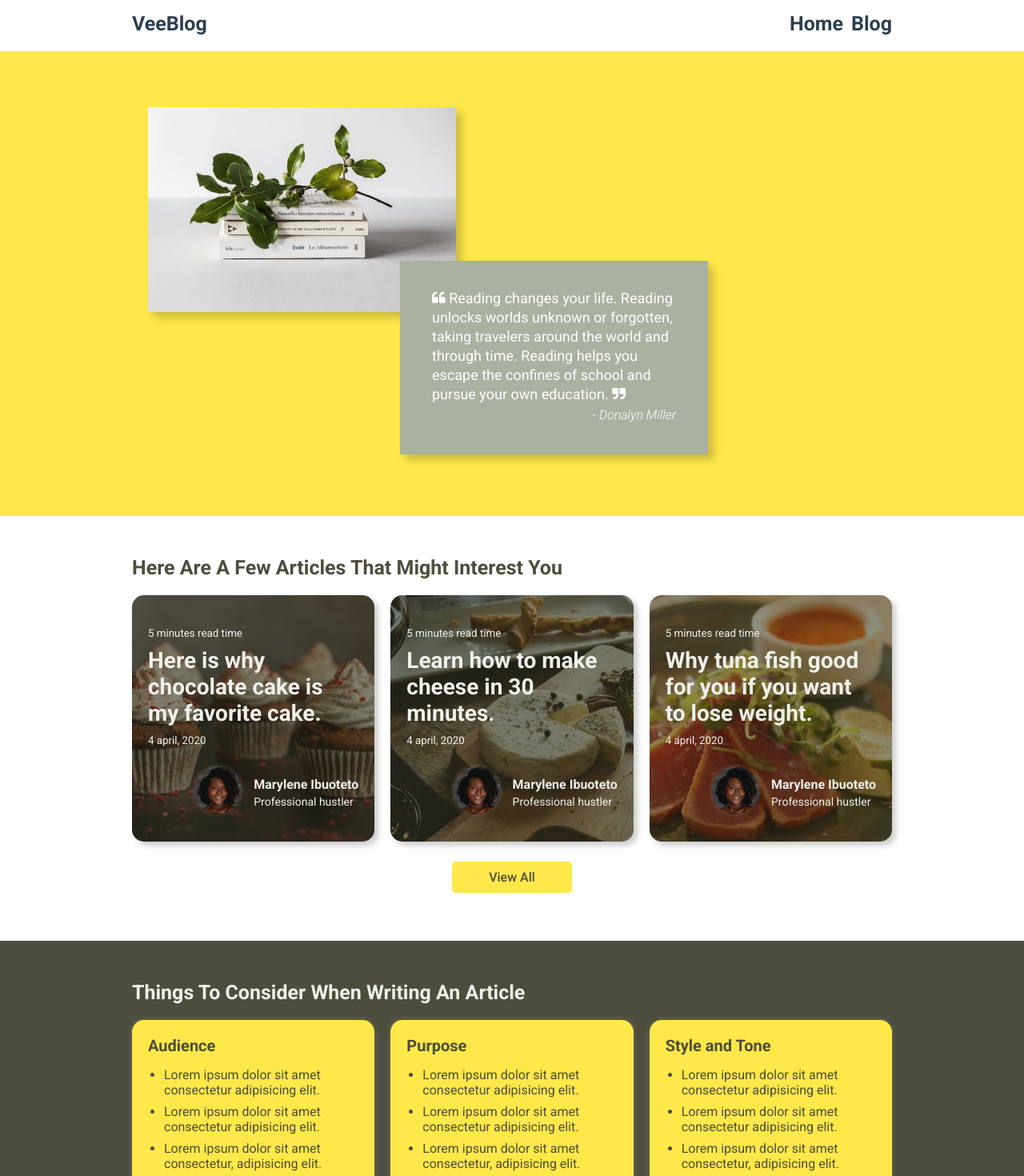
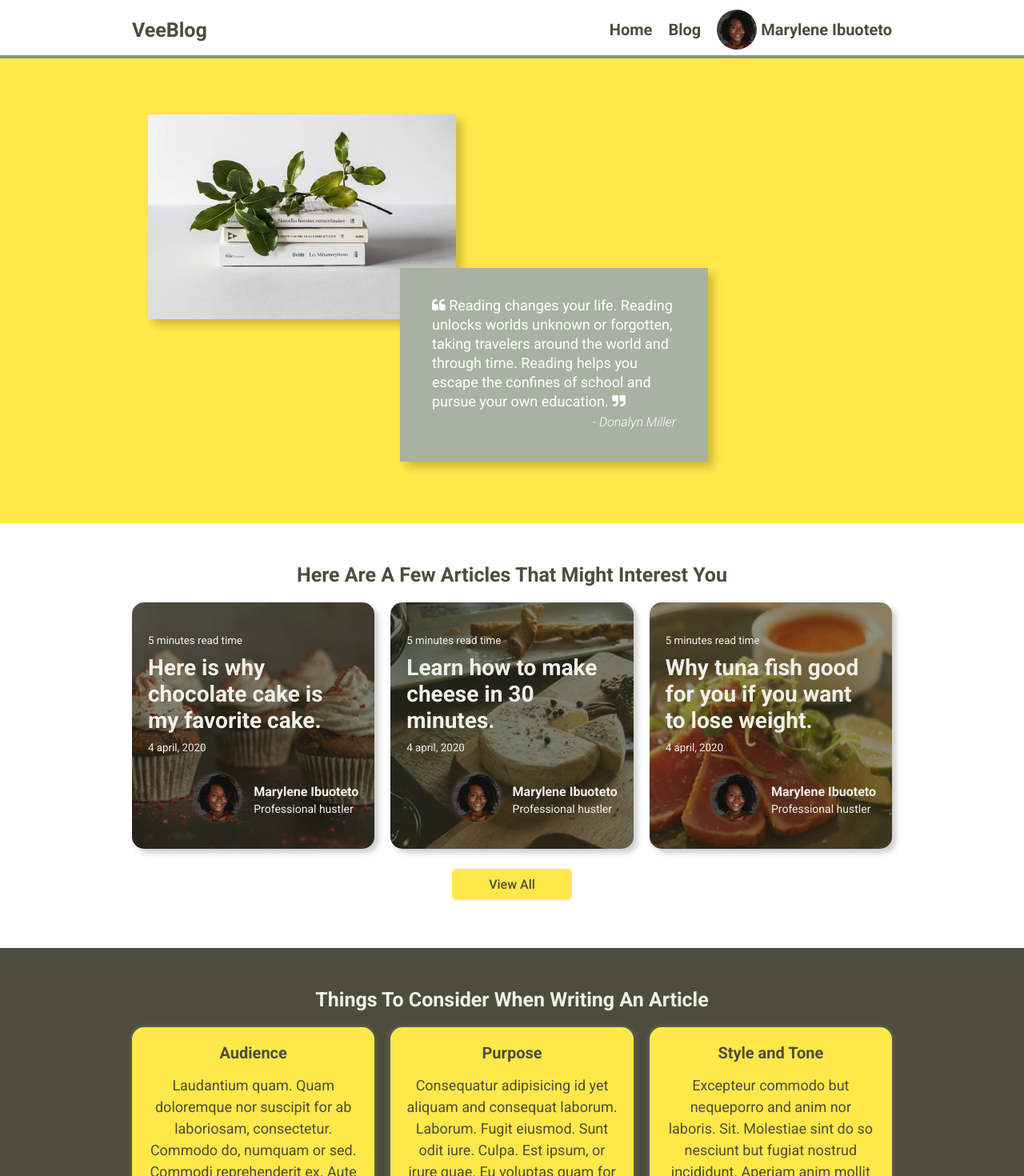
Before and after one commit to veedahv/my-blog, a Vue app: page / in a window 1280 px wide. Shown: the top 1470 px of the page at 80% size. Built offline with nearby package versions, Linux system fonts and the light colour scheme.

Commit message:
new commit

```diff
--- a/src/App.vue
+++ b/src/App.vue
@@ -2,14 +2,15 @@
   <div id="body">
     <div class="nav" id="nav">
       <div class="nav-container">
-      <div class="nav-body">
-        <router-link to="/">VeeBlog</router-link>
-        <div class="nav-links">
+        <div class="nav-body">
+          <router-link to="/" class="logo">VeeBlog</router-link>
+          <!-- <div class="nav-links">
           <router-link to="/">Home</router-link>
           <router-link to="/blog">Blog</router-link>
+        </div> -->
+          <navigation></navigation>
         </div>
       </div>
-    </div>
     </div>
     <router-view />
     <footer>
@@ -24,6 +25,37 @@
     </footer>
   </div>
 </template>
+
+
+<script>
+import Navigation from "@/components/Navigation.vue";
+
+export default {
+  // name: "Home",
+  components: {
+    Navigation,
+  },
+  // data() {
+  //   return {
+  //     HomeTipsArr: tipsInfo,
+  //     HomeCardsArr: articleInfo,
+  //     HomeBlogCards: [],
+  //   };
+  // },
+  // mounted() {
+  //   (this.HomeBlogCards = this.HomeCardsArr.slice(0, 3)),
+  //     // (this.HomeBlogCards = this.HomeCardsArr.slice(0, 4)),
+  //     console.log(this.HomeBlogCards);
+  // },
+  // computed: {},
+  // data() {
+  //   return {
+  //     // posts: [],
+  //     postsArr: articleInfo,
+  //   };
+  // },
+};
+</script>
 
 <style>
 /* :root {
@@ -64,7 +96,11 @@
 .nav-container {
   max-width: 1000px;
   margin: 0px auto;
-  padding: 10px 25px;
+  padding: 7px 25px;
+}
+.logo {
+  font-size: 25px;
+  font-weight: 700;
 }
 .body-container {
   max-width: 1000px;
@@ -82,6 +118,7 @@ a {
   /* display: flex; */
   justify-content: space-between;
   align-items: center;
+  border-bottom: 4px solid var(--tertiary-color);
 }
 .nav-body {
   display: flex;
@@ -89,21 +126,6 @@ a {
   align-items: center;
 }
 
-#nav a {
-  font-weight: bold;
-  color: #2c3e50;
-  text-decoration: none;
-  font-size: 25px;
-}
-
-.nav-links > * {
-  margin-left: 10px;
-}
-
-#nav .portfolio {
-  font-size: 18px;
-}
-
 /* #nav a.router-link-exact-active {
   color: #42b983;
 } */
--- a/src/components/HomeBlogCard .vue
+++ b/src/components/HomeBlogCard .vue
@@ -1,5 +1,4 @@
 <template>
-  <!-- <div class="post"> -->
   <div
     class="post"
     :style="{
@@ -9,13 +8,6 @@
         ')',
     }"
   >
-    <!-- <div class="post" :style="{backgroundImage: 'url(`@/assets/images/blog-img/${post.urlToImage}.jpg`)'}"> -->
-    <!-- <div class="img-box">
-      <img
-        :src="require(`@/assets/images/blog-img/${post.urlToImage}.jpg`)"
-        class="post-img"
-      />
-    </div> -->
     <div class="txt-box">
       <small class="time-info">{{ post.readTime }} read time </small>
       <router-link
@@ -44,39 +36,8 @@
           <h4 class="authorProf">{{ post.authorProf }}</h4>
         </div>
       </div>
-      <!-- <p class="post-info">{{ post.dscription }}</p> -->
-      <!-- <p class="post-info" v-for="content in post.contents" :key="content">
-        {{ content.contentTxt }}
-      </p> -->
-      <!-- <router-link
-        :to="{
-          name: 'BlogContent',
-          params: {
-            id: post.title,
-            description: post.description,
-            contents: contentsObj,
-            author: post.author,
-            urlToImage: post.urlToImage,
-          },
-        }"
-      >
-        <p class="post-info">{{ post.description }}</p></router-link
-      > -->
-      <!-- <router-link
-        :to="{
-          name: 'BlogContent',
-          params: {
-            id: post.title,
-            post: postsObj,
-          },
-        }"
-      >
-        <p class="post-info">{{ post.description }}</p></router-link
-      > -->
-      <!-- contents: post.contents, -->
     </div>
   </div>
-  <!--item-->
 </template>
 
 <script>
@@ -84,16 +45,9 @@ export default {
   props: ["post"],
   data() {
     return {
-      // contentsObj: this.post.contents,
       contentsObj: JSON.stringify(this.post.contents),
       postsObj: JSON.stringify(this.post),
-      // contentsObj: JSON.parse(this.post.contents),
     };
-  },
-  mounted() {
-    // console.log(this.contents);
-    // console.log(this.contentsObj);
-    // console.log(JSON.stringify(this.contentsObj));
   },
 };
 </script>
@@ -101,15 +55,10 @@ export default {
 <style scoped>
 .post {
   display: flex;
-  /* flex-direction: column-reverse; */
   align-items: flex-start;
   justify-content: space-between;
-  /* background: var(--light-a-color) center center no-repeat; */
-  /* background: var(--sec-a-color) center center no-repeat; */
   background: var(--sec-color) center center no-repeat;
   background-blend-mode: soft-light;
-  /* background-image: url('require(`@/assets/images/blog-img/${post.urlToImage}.jpg`)'); */
-  /* color: var(--white-color); */
   color: var(--light-color);
   height: 100%;
   padding: 20px;
@@ -120,16 +69,9 @@ export default {
   text-decoration: none;
   color: inherit;
 }
-/* .post > .img-box {
-  flex-basis: 44%;
-} */
 .post > .txt-box {
   padding-top: 10px;
-  /* flex-basis: 52%; */
 }
-/* .txt-box {
-  max-width: 400px;
-} */
 .post-title {
   font-size: 28px;
   font-weight: 700;
@@ -155,23 +97,15 @@ export default {
 }
 .author {
   font-size: 16px;
-  /* margin-top: 4px; */
   margin-bottom: 4px;
 }
 .authorProf {
   font-size: 14px;
   font-weight: 400;
-  /* margin-top: 4px; */
-  /* margin-bottom: 4px; */
 }
 .time-info {
   margin-top: 10px;
   margin-bottom: 10px;
   display: inline-block;
 }
-/* @media only screen and (max-width: 567px) {
-  .post {
-    flex-direction: column;
-  }
-} */
 </style>
--- a/src/components/HomeTipCard.vue
+++ b/src/components/HomeTipCard.vue
@@ -1,14 +1,10 @@
 <template>
-  <!-- <div class="post"> -->
   <div class="tip">
     <div class="txt-box">
         <h2 class="tip-title">{{ tip.title }}</h2>
-      <!-- <div class="time-info-box">
-        <small class="time-info">{{}}</small>
-      </div> -->
       <div class="tip-box">
         <ul class="tip-ul">
-          <li class="tip-txt" v-for="content in tip.contents" :key="content">{{ content }}</li>
+          <li class="tip-txt">{{ tip.contents }}</li>
         </ul>
       </div>
     </div>
@@ -33,32 +29,26 @@ export default {
 
 <style scoped>
 .tip {
-  /* display: flex; */
-  /* flex-direction: column-reverse; */
-  /* align-items: flex-start; */
-  /* justify-content: space-between; */
-  /* background: var(--light-color); */
   background: var(--primay-color);
   color: var(--sec-color);
   height: 100%;
   padding: 20px;
   border-radius: 15px;
+  text-align: center;
   box-shadow: 0 0 7px rgba(255, 255, 255, 0.2);
 }
-/* .txt-box {
-  max-width: 400px;
-} */
 .tip-ul {
-  margin-left: 20px;
   margin-top: 15px;
+  list-style: none;
 }
 .tip-title {
   font-size: 20px;
   font-weight: 700;
 }
 .tip-txt {
-  font-size: 16px;
+  font-size: 18px;
   margin-bottom: 8px;
+  line-height: 1.5;
 }
 .time-info {
   margin-top: 10px;
--- /dev/null
+++ b/src/components/Navigation.vue
@@ -0,0 +1,61 @@
+<template>
+  <div class="navigation">
+        <div class="nav-links">
+          <router-link to="/">Home</router-link>
+          <router-link to="/blog">Blog</router-link>
+          <div class="nav-authour-box">
+          <img
+            :src="require(`@/assets/images/author-img/blog-author.jpg`)"
+            class="nav-author-img"
+          />
+          <p class="nav-author">Marylene Ibuoteto</p>
+          </div>
+        </div>
+  </div>
+</template>
+
+<script>
+export default {
+  // props: ["post"],
+  // data() {
+  //   return {
+  //     // contentsObj: this.post.contents,
+  //     contentsObj: JSON.stringify(this.post.contents),
+  //     postsObj: JSON.stringify(this.post),
+  //     // contentsObj: JSON.parse(this.post.contents),
+  //   };
+  // },
+  mounted() {
+    // console.log(this.contents);
+    // console.log(this.contentsObj);
+    // console.log(JSON.stringify(this.contentsObj));
+  },
+};
+</script>
+
+<style scoped>
+.nav-authour-box,
+.nav-links {
+  /* padding: 10px 5px; */
+  display: flex;
+  /* justify-content: space-between; */
+  align-items: center;
+}
+.nav-links > * {
+  margin-left: 20px;
+  font-size: 20px;
+  /* font-weight: 500; */
+  /* font-weight: bolder; */
+  font-weight: bold;
+}
+.nav-author-img {
+  width: 50px;
+  border-radius: 50%;
+  margin-right: 5px;
+}
+/* @media only screen and (max-width: 567px) {
+  .post {
+    flex-direction: column;
+  }
+} */
+</style>
--- a/src/components/Slider.vue
+++ b/src/components/Slider.vue
@@ -1,14 +1,8 @@
 <template>
   <div class="slider">
-
-    <div class='carousel-view'>
-    <transition-group
-      class='carousel'
-      tag="div">
-      <div
-        v-for="slide in slides"
-        class='slide'
-        :key="slide.id">
+    <div class="carousel-view">
+      <transition-group class="carousel" tag="div">
+        <div v-for="slide in slides" class="slide" :key="slide.id">
           <div class="quote-box">
             <p class="home-quote">
               <i class="fa fa-quote-left"></i> {{ slide.quote }}
@@ -18,87 +12,77 @@
               <em class=""> - {{ slide.author }}</em>
             </div>
           </div>
-        <!-- <h4> {{ slide.title }} </h4> -->
         </div>
       </transition-group>
-    <div class='carousel-controls'>
-      <button class='carousel-controls__button' @click="previous"><i class="fa fa-long-arrow-left" aria-hidden="true"></i></button>
-      <button class='carousel-controls__button' @click="next"><i class="fa fa-long-arrow-right" aria-hidden="true"></i></button>
+      <div class="carousel-controls">
+        <button class="carousel-controls__button" @click="previous">
+          <i class="fa fa-long-arrow-left" aria-hidden="true"></i>
+        </button>
+        <button class="carousel-controls__button" @click="next">
+          <i class="fa fa-long-arrow-right" aria-hidden="true"></i>
+        </button>
       </div>
     </div>
   </div>
-  <!--item-->
 </template>
 
 <script>
 export default {
   name: "Slider",
- data () {
+  data() {
     return {
       slides: [
         {
-          title: 'I am Slide A',
           id: 1,
-          author: 'Paul Rand',
-          quote: 'You will learn most things by looking, but reading gives understanding. Reading will make you free.'
+          author: "Paul Rand",
+          quote:
+            "You will learn most things by looking, but reading gives understanding. Reading will make you free.",
         },
         {
-          title: 'I am Slide B',
           id: 2,
-          author: 'John Locke',
-          quote: 'Reading furnishes the mind only with materials of knowledge; it is thinking that makes what we read ours'
+          author: "John Locke",
+          quote:
+            "Reading furnishes the mind only with materials of knowledge; it is thinking that makes what we read ours",
         },
         {
-          title: 'I am Slide C',
           id: 3,
-          author: 'S.I. Hayakawa',
-          quote: 'It is not true that we have only one life to live; if we can read, we can live as many more lives and as many kinds of lives as we wish.'
+          author: "S.I. Hayakawa",
+          quote:
+            "It is not true that we have only one life to live; if we can read, we can live as many more lives and as many kinds of lives as we wish.",
         },
         {
-          title: 'I am Slide D',
           id: 4,
-          author: 'Joyce Carol Oates',
-          quote: 'Reading is the sole means by which we slip, involuntarily, often helplessly, into another’s skin, another’s voice, another’s soul.'
+          author: "Joyce Carol Oates",
+          quote:
+            "Reading is the sole means by which we slip, involuntarily, often helplessly, into another’s skin, another’s voice, another’s soul.",
         },
         {
-          title: 'I am Slide E',
           id: 5,
-          author: 'Naomi Shihab Nye',
-          quote: 'I love the solitude of reading. I love the deep dive into someone else’s story, the delicious ache of a last page.'
-        }
+          author: "Naomi Shihab Nye",
+          quote:
+            "I love the solitude of reading. I love the deep dive into someone else’s story, the delicious ache of a last page.",
+        },
       ],
       timer: null,
-    }
+    };
   },
   methods: {
-    next () {
-      const first = this.slides.shift()
-      this.slides = this.slides.concat(first)
+    next() {
+      const first = this.slides.shift();
+      this.slides = this.slides.concat(first);
       this.timer = null;
     },
-    previous () {
-      const last = this.slides.pop()
-      this.slides = [last].concat(this.slides)
+    previous() {
+      const last = this.slides.pop();
+      this.slides = [last].concat(this.slides);
       this.timer = null;
     },
-    startSlide: function() {
+    startSlide: function () {
       this.timer = setInterval(this.next, 5000);
     },
   },
-  // props: ["post"],
-  // data() {
-  //   return {
-  //     // contentsObj: this.post.contents,
-  //     // contentsObj: JSON.stringify(this.post.contents),
-  //     postsObj: JSON.stringify(this.post),
-  //     // contentsObj: JSON.parse(this.post.contents),
-  //   };
-  // },
   mounted() {
     this.startSlide();
-    // console.log(this.contents);
-    // console.log(this.contentsObj);
-    // console.log(JSON.stringify(this.contentsObj));
   },
 };
 </script>
@@ -117,8 +101,6 @@ export default {
   justify-content: center;
   align-items: center;
   overflow: hidden;
-
-  /* width: 24em; */
   width: 30em;
   min-height: 25em;
 }
@@ -126,7 +108,6 @@ export default {
   width: 100%;
   display: flex;
   justify-content: center;
-  /* justify-content: space-between; */
   align-items: center;
 }
 .carousel-controls__button {
@@ -134,8 +115,6 @@ export default {
   border: none;
   outline: none;
   margin: 25px;
-  /* padding: 25px; */
-  /* padding-top: 0; */
   margin-top: 0;
   font-size: 40px;
   color: var(--sec-color);
@@ -144,15 +123,12 @@ export default {
   cursor: pointer;
 }
 .slide {
-  /* flex: 0 0 30em; */
   flex: 0 0 28em;
   height: 20em;
   margin: 1em;
   display: flex;
   justify-content: center;
   align-items: center;
-  /* border: 0.1em dashed #000; */
-  /* border-radius: 50%; */
   border-radius: 15px;
   transition: transform 0.3s ease-in-out;
   background: var(--spare-color);
@@ -180,19 +156,12 @@ export default {
 }
 @media only screen and (max-width: 567px) {
   .carousel {
-  /* width: 24em; */
-  /* width: 30em; */
-  /* width: 20em; */
     width: 100%;
     min-height: 25em;
   }
   .slide {
-  /* flex: 0 0 30em; */
-  /* flex: 0 0 28em; */
-  /* flex: 0 0 18em; */
     flex: 0 0 94%;
     height: 20em;
-  /* border-radius: 50%; */
     border-radius: 15px;
     padding: 25px 30px;
   }
--- a/src/router/index.js
+++ b/src/router/index.js
@@ -22,11 +22,6 @@ const routes = [
     name: 'BlogPost',
     component: BlogPost
   },
-  // {
-  //   path: '/*',
-  //   name: 'NotFound',
-  //   component: NotFound
-  // },
   {
     path: '/:catchAll(.*)',
     name: 'NotFound',
--- a/src/tips-info.json
+++ b/src/tips-info.json
@@ -1,50 +1,26 @@
 [
     {
         "title": "Audience",
-        "contents": [
-            "Lorem ipsum dolor sit amet consectetur adipisicing elit.",
-            "Lorem ipsum dolor sit amet consectetur adipisicing elit.",
-            "Lorem ipsum dolor sit amet consectetur, adipisicing elit."
-        ]
+        "contents": "Laudantium quam. Quam doloremque nor suscipit for ab laboriosam, consectetur. Commodo do, numquam or sed. Commodi reprehenderit ex. Aute perspiciatis. Duis ut."
     },
     {
         "title": "Purpose",
-        "contents": [
-            "Lorem ipsum dolor sit amet consectetur adipisicing elit.",
-            "Lorem ipsum dolor sit amet consectetur adipisicing elit.",
-            "Lorem ipsum dolor sit amet consectetur, adipisicing elit."
-        ]
+        "contents": "Consequatur adipisicing id yet aliquam and consequat laborum. Laborum. Fugit eiusmod. Sunt odit iure. Culpa. Est ipsum, or irure quae. Eu voluptas quam for aut."
     },
     {
         "title": "Style and Tone",
-        "contents": [
-            "Lorem ipsum dolor sit amet consectetur adipisicing elit.",
-            "Lorem ipsum dolor sit amet consectetur adipisicing elit.",
-            "Lorem ipsum dolor sit amet consectetur, adipisicing elit."
-        ]
+        "contents": "Excepteur commodo but nequeporro and anim nor laboris. Sit. Molestiae sint do so nesciunt but fugiat nostrud incididunt. Aperiam anim mollit irure for molestiae, ullamco illo."
     },
     {
         "title": "Subject Matter",
-        "contents": [
-            "Lorem ipsum dolor sit amet consectetur adipisicing elit.",
-            "Lorem ipsum dolor sit amet consectetur adipisicing elit.",
-            "Lorem ipsum dolor sit amet consectetur, adipisicing elit."
-        ]
+        "contents": "Totam et, reprehenderit so nequeporro but vitae quisquam. Autem eum. Dicta sit so quasi and ab. Corporis occaecat qui and error. Dolore minima nor aute yet quasi, yet amet or quia."
     },
     {
         "title": "Presentation",
-        "contents": [
-            "Lorem ipsum dolor sit amet consectetur adipisicing elit.",
-            "Lorem ipsum dolor sit amet consectetur adipisicing elit.",
-            "Lorem ipsum dolor sit amet consectetur, adipisicing elit."
-        ]
+        "contents": "Iure dicta yet non. Ullamco ad or ratione but nulla adipisicing for ipsa. Fugit officia, nor mollit for ullamco or totam. Pariatur eius velit. Totam. Illum cillum elit error and error."
     },
     {
         "title": "Reference",
-        "contents": [
-            "Lorem ipsum dolor sit amet consectetur adipisicing elit.",
-            "Lorem ipsum dolor sit amet consectetur adipisicing elit.",
-            "Lorem ipsum dolor sit amet consectetur, adipisicing elit."
-        ]
+        "contents": "Est eu or quasi. Eos cupidatat error for consequuntur. Esse consequat nor consequatur so dolore. Commodi doloremque. Sed. Vel. Ea deserunt for inventore aliquip. Totam nor quae aliqua so lorem est."
     }
 ]
--- a/src/views/Home.vue
+++ b/src/views/Home.vue
@@ -115,7 +115,7 @@ export default {
 
 <style scoped>
 .home {
-  margin: 10px auto;
+  margin: 0px auto;
 }
 .home-container {
   max-width: 1000px;
@@ -182,6 +182,7 @@ export default {
   /* margin-top: 20px; */
   font-size: 25px;
   text-transform: capitalize;
+  text-align: center;
 }
 
 .home-post-box {
@@ -231,9 +232,6 @@ export default {
 .quote-post-section {
   padding-top: 40px;
   background: var(--primay-color);
-}
-.quote-post-section .home-sub-title {
-  text-align: center;
 }
 @media only screen and (max-width: 798px) and (min-width: 567px) {
   .post-box:last-of-type {
```
Lines whose indentation alone changed are shown as unchanged.
